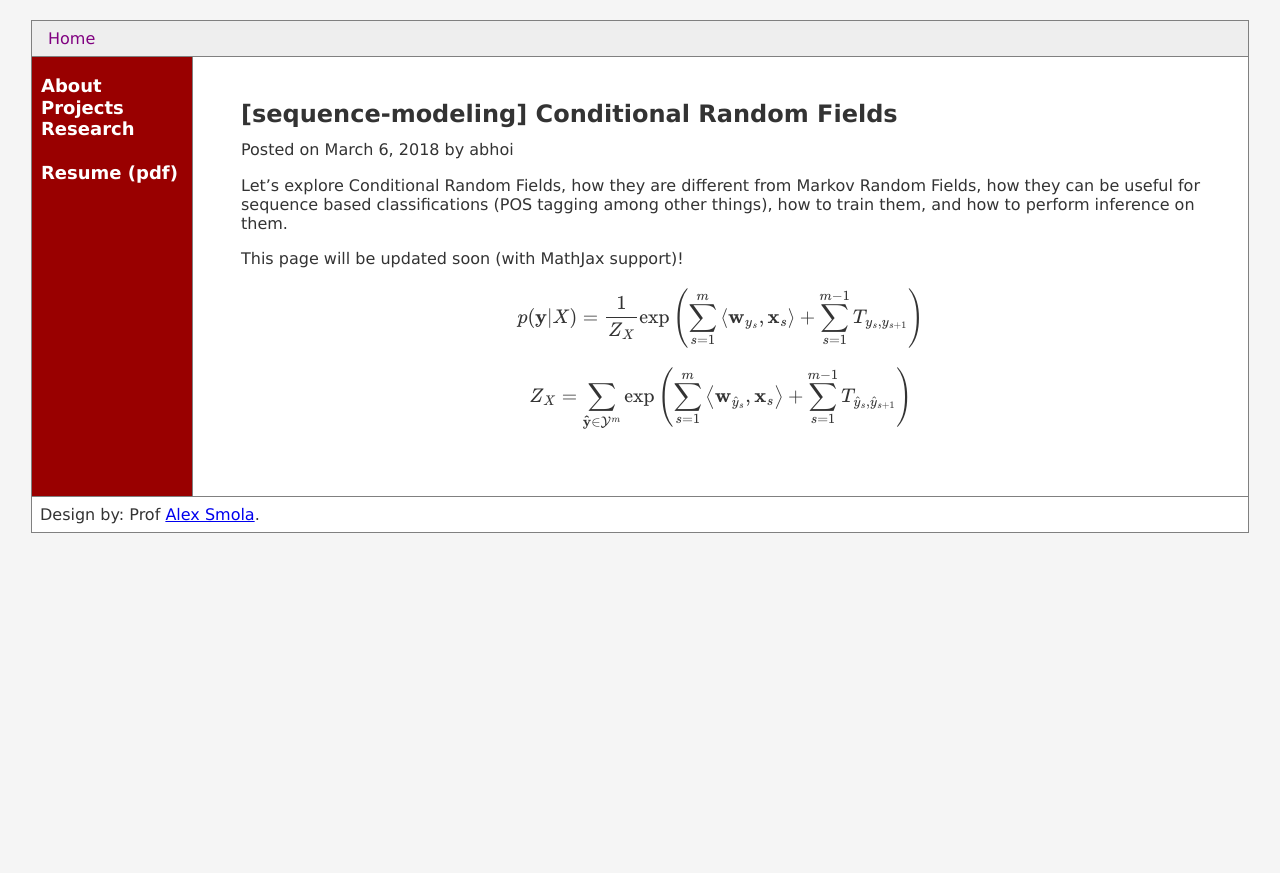
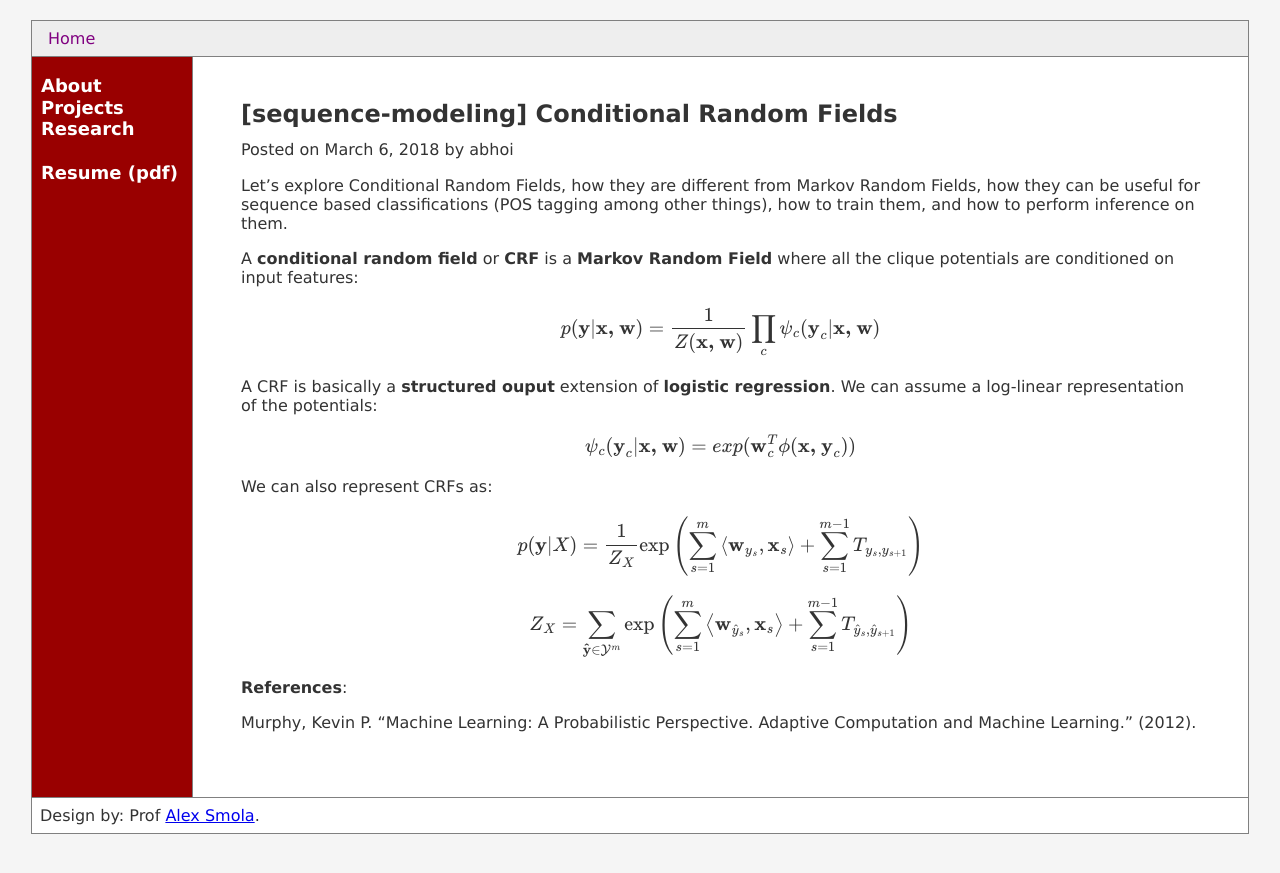
Before and after one commit to adibrahman007/abhoi.github.io, a Jekyll site: the page built from _posts/2018-03-06-CRF.md, in a window 1280 px wide. Shown: the top 873 px of the page. Built offline with Jekyll 4.4.1, drawn with Linux system fonts in a browser that asks for light colours; formulas are drawn with MathJax 3; a script that is not in the unit is left out.

Commit message:
Updated CRFs

```diff
--- a/_posts/2018-03-06-CRF.md
+++ b/_posts/2018-03-06-CRF.md
@@ -9,8 +9,22 @@ author: abhoi
 
 Let's explore Conditional Random Fields, how they are different from Markov Random Fields, how they can be useful for sequence based classifications (POS tagging among other things), how to train them, and how to perform inference on them.
 
-This page will be updated soon (with MathJax support)!
+A **conditional random field** or **CRF** is a **Markov Random Field** where all the clique potentials are conditioned on input features:
+
+$$p(\textbf{y}|\textbf{x, w}) = \frac{1}{Z(\textbf{x, w})}\prod_{c} \psi_{c}(\textbf{y}_{c}|\textbf{x, w})$$
+
+A CRF is basically a **structured ouput** extension of **logistic regression**. We can assume a log-linear representation of the potentials:
+
+$$\psi_{c}(\textbf{y}_{c}|\textbf{x, w}) = exp(\textbf{w}_{c}^{T} \phi(\textbf{x, }\textbf{y}_{c}))$$
+
+
+
+We can also represent CRFs as:
 
 $$p(\textbf{y}|X) = \frac{1}{Z_X}\textrm{exp}\left (\sum_{s=1}^{m} \left \langle \textbf{w}_{y_{s}}, \textbf{x}_{s} \right \rangle + \sum_{s=1}^{m-1}T_{y_{s},y_{s+1}}\right)$$
 
 $$Z_X = \sum_{\mathbf{\hat{y}} \in \mathcal{Y}^{m}}^{ } \textrm{exp}\left (\sum_{s=1}^{m} \left \langle \textbf{w}_{\hat{y}_{s}}, \textbf{x}_{s} \right \rangle + \sum_{s=1}^{m-1}T_{\hat{y}_{s},\hat{y}_{s+1}}\right )$$
+
+**References**:
+
+Murphy, Kevin P. "Machine Learning: A Probabilistic Perspective. Adaptive Computation and Machine Learning." (2012).
```
Also changed, not shown: 9 other files.
